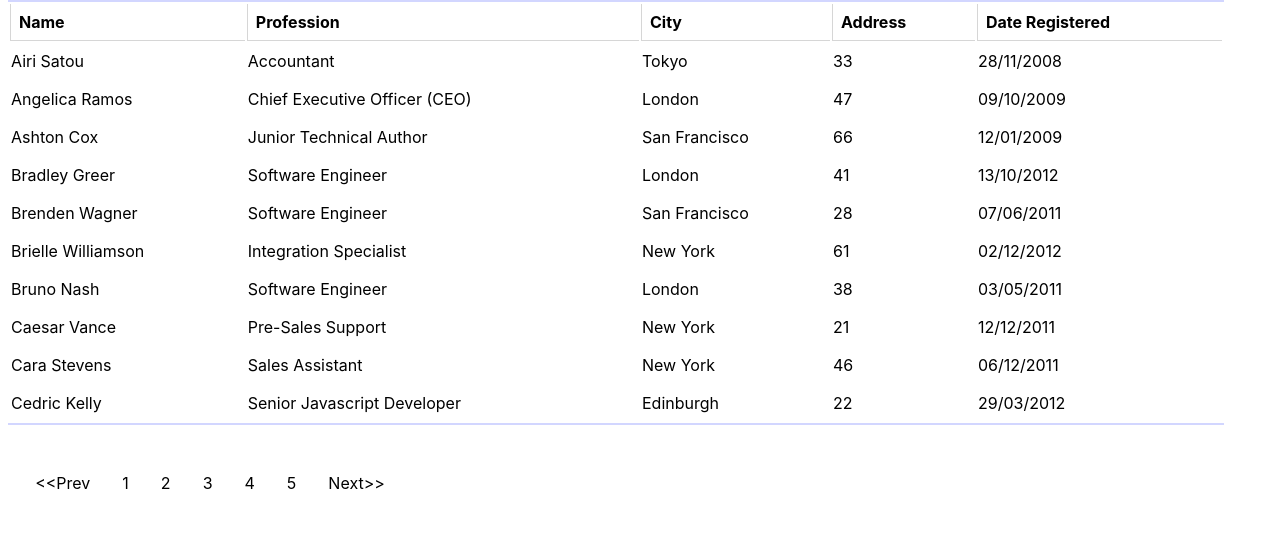
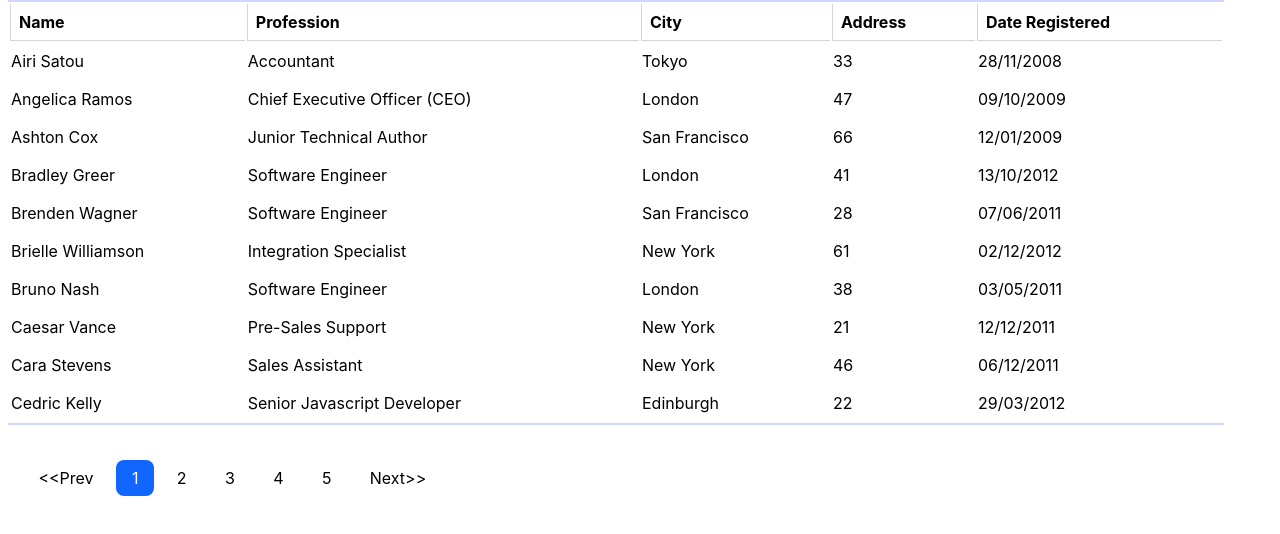
Before and after one commit to brianphil/react-responsive-table, a React (Create React App) app: page / in a window 1280 px wide. Shown: the top 534 px of the page. Built offline with nearby package versions, Linux system fonts and the light colour scheme.

Commit message:
styled pagination

```diff
--- a/src/components/Pagination.jsx
+++ b/src/components/Pagination.jsx
@@ -1,4 +1,4 @@
-import React from "react";
+import React, { useState } from "react";
 
 const Pagination = ({
   dataPerPage,
@@ -11,20 +11,29 @@ const Pagination = ({
   for (let i = 1; i <= Math.ceil(totalData / dataPerPage); i++) {
     pageNumbers.push(i);
   }
-
+  const [isActivePage, setisActivePage] = useState(1);
   const navigatePage = (param) => {
     switch (param) {
       case 1: {
         if (currentPage === 1) return;
-        else setcurrentPage((prev) => prev - 1);
+        else {
+          setcurrentPage((prev) => prev - 1);
+          setisActivePage(currentPage - 1);
+        }
       }
       case 2: {
         if (currentPage === pageNumbers.length) return;
         else {
           setcurrentPage((prev) => prev + 1);
+          setisActivePage(currentPage + 1);
         }
       }
     }
+  };
+
+  const handleClick = (page) => {
+    selectedPage(page);
+    setisActivePage(page);
   };
 
   return (
@@ -35,15 +44,17 @@ const Pagination = ({
       {pageNumbers.map((page) => {
         return (
           <li
-            onClick={() => selectedPage(page)}
+            onClick={() => handleClick(page)}
             key={page}
-            className="pagination"
+            className={
+              isActivePage == page ? "pagination active-page" : "pagination"
+            }
           >
             {page}
           </li>
         );
       })}
-      <li onClick={()=>navigatePage(2)} className="pagination">
+      <li onClick={() => navigatePage(2)} className="pagination">
         {"Next>>"}
       </li>
     </ul>
--- a/src/index.css
+++ b/src/index.css
@@ -90,9 +90,18 @@ ul.pagination{
 }
 li.pagination{
  cursor: pointer;
- padding: 1em;
+ padding: .5em;
+ border-radius: .5em;
+ padding-left: 1em;
+ padding-right: 1em;
+ margin: .2em;
 }
 li.pagination:hover{
-background-color: aquamarine;
+background-color: rgb(17, 102, 255,.8)
 
 }
+
+li.active-page{
+  background-color: #16f;
+  color: white;
+}
```
Also changed, not shown: 2 other files (tests, documents, lock files or other folders).
